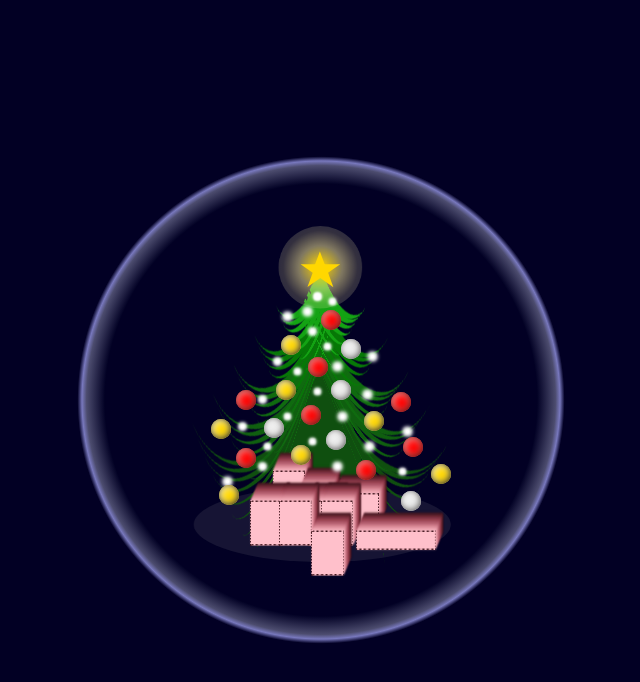
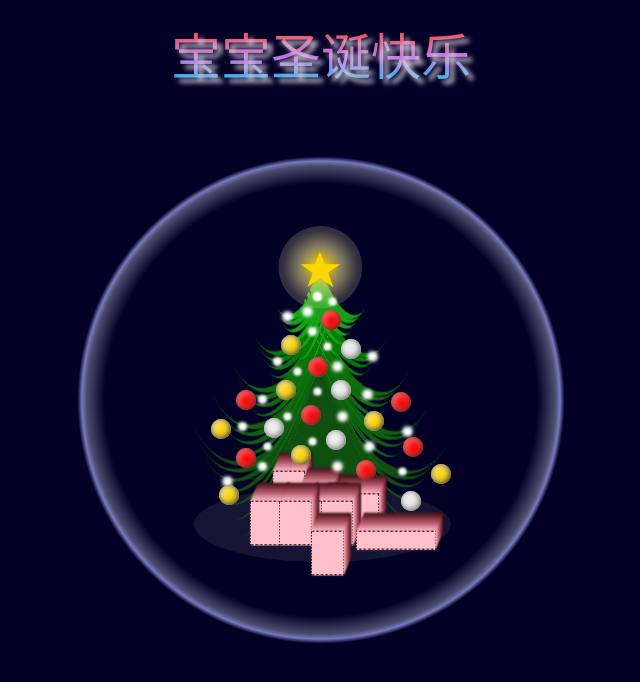
Before and after one commit to xiao-lin02/xiao-lin02.github.io, a plain HTML site: page index.html in a window 1280 px wide. Shown: the whole page, without its empty margins (329-969 px from the left). Drawn offline with Linux system fonts and the light colour scheme.

Commit message:
Update index.html

```diff
--- a/index.html
+++ b/index.html
@@ -3,16 +3,10 @@
 
 <head>
   <meta charset="UTF-8">
-  <title>圣诞树</title>
+  <title>Codepen-challenge-christmas-tree</title>
 </head>
 <style>
-    .text {
-      color: whitesmoke;
-      font-size: 45px;
-      text-align: center;
-      font-family: 'Fantasy';
-      text-shadow: 5px 5px 5px yellow;
-    }
+
 
   * {
     margin: 0;
@@ -23,7 +17,20 @@
   body {
     background-color: #020024;
   }
+  p {
+  font-size: 50px;
+ background-image: -webkit-linear-gradient(bottom, #12c2e9,#c471ed,#f64f59);
+ -webkit-background-clip: text;
+ -webkit-text-fill-color: transparent;
+  line-height: 100%;
+  position: absolute;
+  margin-top: 5%;
+  width: 100%;
+  text-align: center;
+  font-family: 'Fantasy';
+  text-shadow: 5px 5px 5px rgb(209,200,218);
 
+}
   .bgg {
     position: fixed;
     display: grid;
@@ -1293,7 +1300,7 @@
 <body>
     <ul class="bgg">
       <li class="sphere"></li>
-
+      <p id="text">宝宝圣诞快乐</p>
     </ul>
     <ul class="tree">
       <li class="top-star"> </li>
```
Lines whose indentation alone changed are shown as unchanged.
